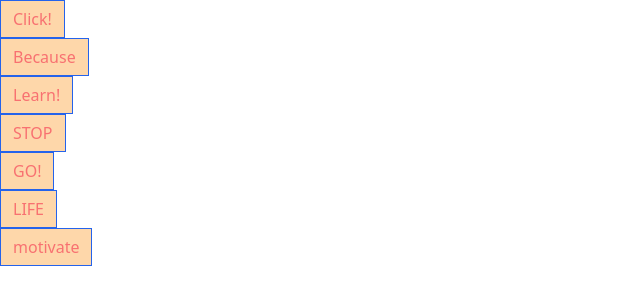
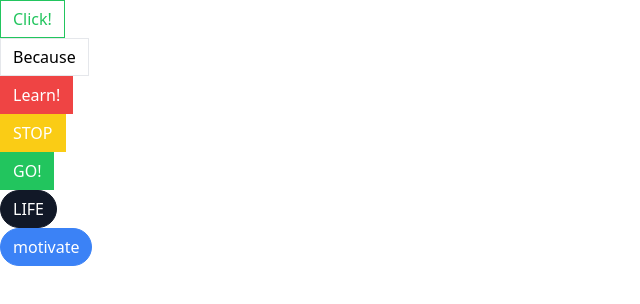
Before and after one commit to TruSigns/react_reux_comps, a React (Create React App) app: page / in a window 1280 px wide. Shown: the top 304 px of the page, without its empty margins (0-640 px from the left). Built offline with nearby package versions, Linux system fonts and the light colour scheme.

Commit message:
updated the tailwind and going to add icons to project next

```diff
--- a/package.json
+++ b/package.json
@@ -40,6 +40,7 @@
     "classnames": "^2.5.1",
     "postcss": "^8.4.40",
     "prop-types": "^15.8.1",
+    "tailwind-merge": "^2.4.0",
     "tailwindcss": "^3.4.7"
   }
 }
--- a/src/App.js
+++ b/src/App.js
@@ -6,25 +6,25 @@ function App() {
   return (
     <div>
       <div >
-        <Button>Click!</Button>
+        <Button success outline>Click!</Button>
       </div>
       <div>
         <Button>Because</Button>
       </div>
       <div>
-        <Button>Learn!</Button>
+        <Button danger>Learn!</Button>
       </div>
       <div>
-        <Button>STOP</Button>
+        <Button warning>STOP</Button>
       </div>
       <div>
-        <Button>GO!</Button>
+        <Button success >GO!</Button>
       </div>
       <div>
-        <Button>LIFE</Button>
+        <Button secondary rounded>LIFE</Button>
       </div>
       <div>
-        <Button>motivate</Button>
+        <Button primary rounded>motivate</Button>
       </div>
     </div>
   );
--- a/src/Button.js
+++ b/src/Button.js
@@ -1,5 +1,6 @@
 import React from "react";
-import PropTypes from "prop-types";
+import classNames from "classnames";
+import { twMerge } from "tailwind-merge";
 
 function Button({
   children,
@@ -12,7 +13,24 @@ function Button({
   rounded,
 }) {
 
-  return <button className="px-3 py-1.5 border border-blue-600 bg-orange-200 text-red-400" >{children}</button>;
+  const classes = twMerge(
+    classNames('px-3 py-1.5 border', {
+      'border-blue-500 bg-blue-500 text-white': primary,
+      'border-gray-900 bg-gray-900 text-white': secondary,
+      'border-green-500 bg-green-500 text-white': success,
+      'border-yellow-400 bg-yellow-400 text-white': warning,
+      'border-red-500 bg-red-500 text-white': danger,
+      'rounded-full': rounded,
+      'bg-white': outline,
+      'text-blue-500': outline && primary,
+      'text-gray-900': outline && secondary,
+      'text-green-500': outline && success,
+      'text-yellow-400': outline && warning,
+      'text-red-500': outline && danger
+    })
+  );
+
+  return <button className={classes}>{children}</button>;
 }
 
 Button.propTypes = {
```
Also changed, not shown: 1 other file (tests, documents, lock files or other folders).
